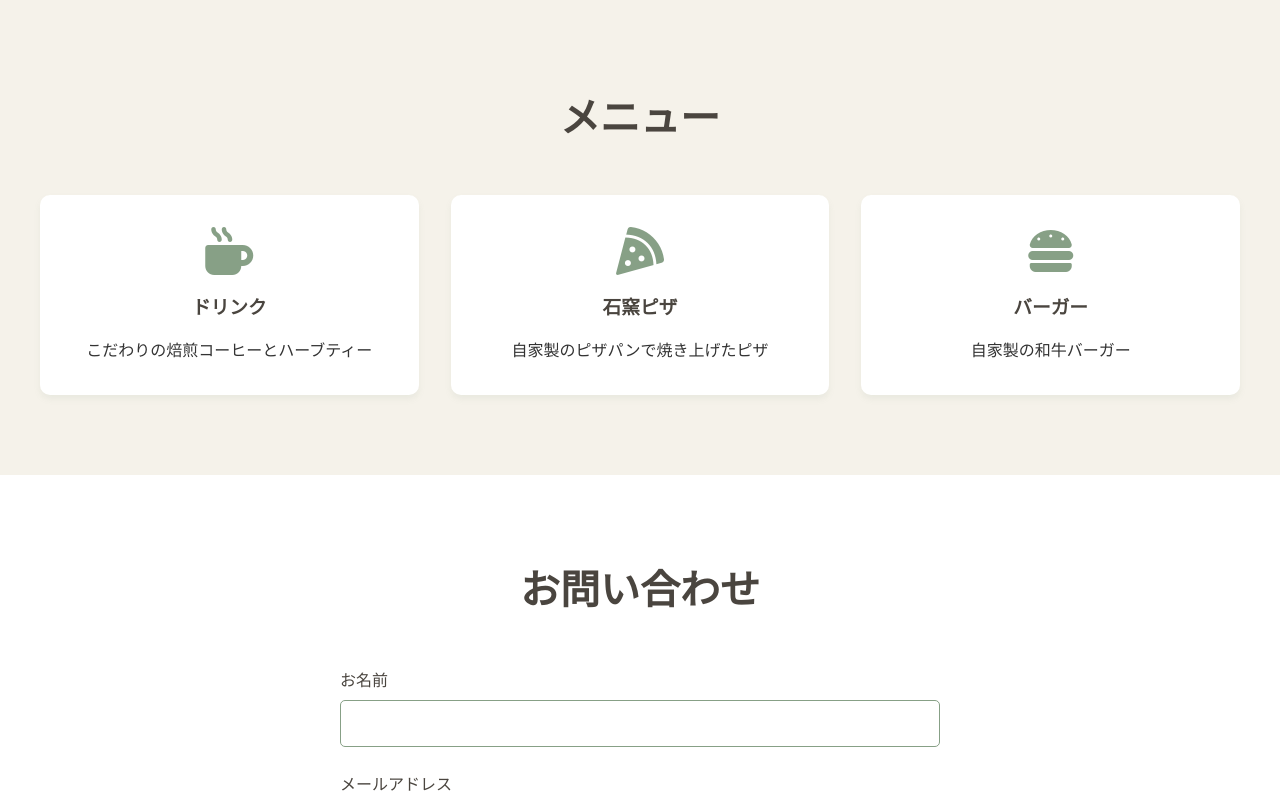
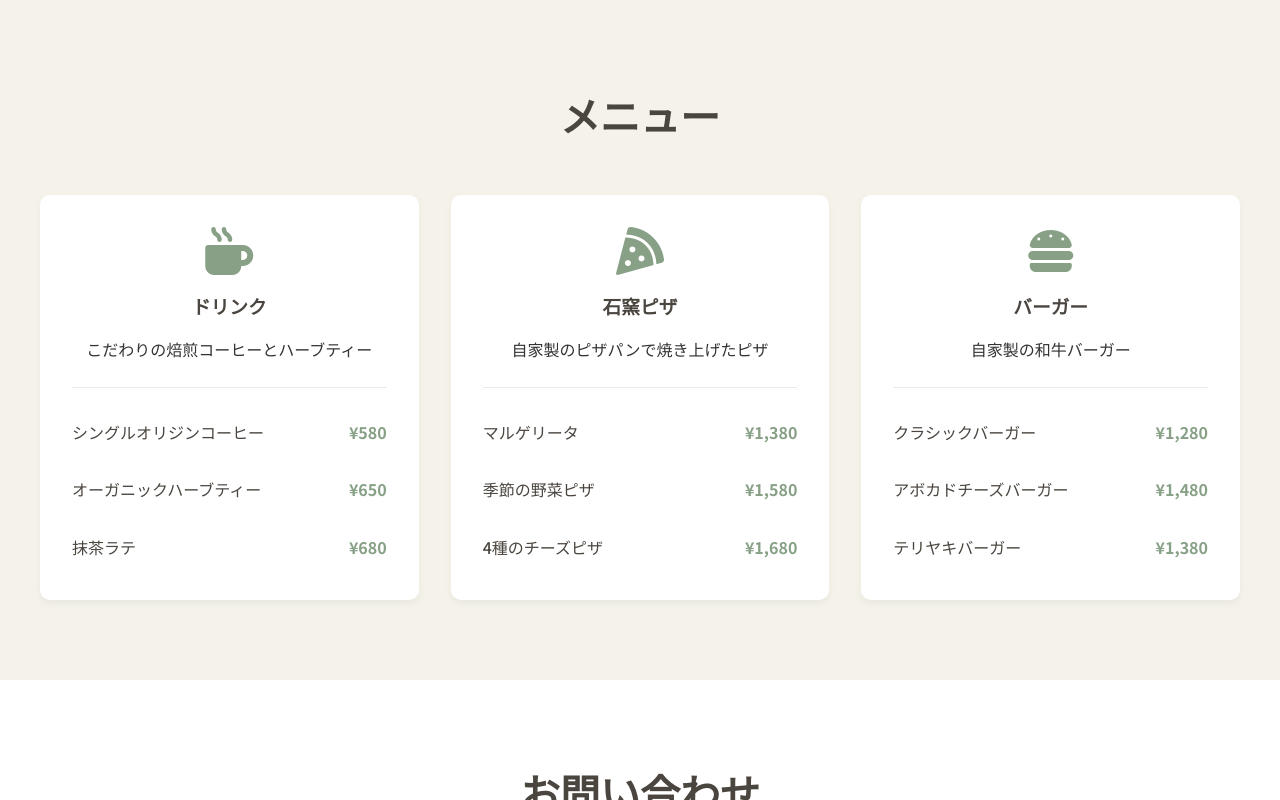
Before and after one commit to MioT-camp/cafe_lp, a plain HTML site: page index.html in a window 1280 px wide. Shown: the part 1930-2730 px from the top of the page. Drawn offline with Linux system fonts and the light colour scheme.

Commit message:
エフェクトを修正

```diff
--- a/css/styles.css
+++ b/css/styles.css
@@ -150,11 +150,32 @@ h2 {
     border-radius: 10px;
     text-align: center;
     box-shadow: 0 4px 6px rgba(135, 160, 134, 0.1);
-    transition: transform 0.3s ease;
+    transition: all 0.4s cubic-bezier(0.165, 0.84, 0.44, 1);
+    position: relative;
+    top: 0;
 }
 
 .feature-card:hover {
-    transform: translateY(-5px);
+    transform: translateY(-10px);
+    box-shadow: 0 10px 20px rgba(135, 160, 134, 0.2);
+    background-color: #FFFFFF;
+}
+
+.feature-card::after {
+    content: "";
+    position: absolute;
+    top: 0;
+    left: 0;
+    width: 100%;
+    height: 100%;
+    border-radius: 10px;
+    opacity: 0;
+    box-shadow: 0 15px 25px rgba(135, 160, 134, 0.3);
+    transition: all 0.4s cubic-bezier(0.165, 0.84, 0.44, 1);
+}
+
+.feature-card:hover::after {
+    opacity: 1;
 }
 
 .feature-card i {
@@ -217,22 +238,81 @@ h2 {
     border-radius: 10px;
     text-align: center;
     box-shadow: 0 4px 6px rgba(135, 160, 134, 0.1);
-    transition: transform 0.3s ease;
+    transition: all 0.4s cubic-bezier(0.165, 0.84, 0.44, 1);
+    position: relative;
+    top: 0;
 }
 
 .menu-card:hover {
-    transform: scale(1.05);
+    transform: translateY(-10px) scale(1.02);
+    box-shadow: 0 10px 20px rgba(135, 160, 134, 0.2);
+}
+
+.menu-card::after {
+    content: "";
+    position: absolute;
+    top: 0;
+    left: 0;
+    width: 100%;
+    height: 100%;
+    border-radius: 10px;
+    opacity: 0;
+    box-shadow: 0 15px 25px rgba(135, 160, 134, 0.3);
+    transition: all 0.4s cubic-bezier(0.165, 0.84, 0.44, 1);
+    z-index: -1;
+}
+
+.menu-card:hover::after {
+    opacity: 1;
+}
+
+.menu-card:hover .menu-items {
+    border-top-color: rgba(135, 160, 134, 0.4);
+}
+
+.menu-card:hover i {
+    transform: translateY(-5px);
+    color: var(--dark-sage-green);
 }
 
 .menu-card i {
     font-size: 3rem;
     color: var(--sage-green);
     margin-bottom: 1rem;
+    transition: all 0.4s cubic-bezier(0.165, 0.84, 0.44, 1);
 }
 
 .menu-card h3 {
     color: var(--dark-brown);
     margin-bottom: 1rem;
+}
+
+.menu-items {
+    margin-top: 1.5rem;
+    padding-top: 1.5rem;
+    border-top: 1px solid rgba(135, 160, 134, 0.2);
+}
+
+.menu-item {
+    display: flex;
+    justify-content: space-between;
+    align-items: center;
+    margin-bottom: 1rem;
+    padding: 0.5rem 0;
+}
+
+.menu-item:last-child {
+    margin-bottom: 0;
+}
+
+.item-name {
+    color: var(--dark-brown);
+    font-weight: 500;
+}
+
+.item-price {
+    color: var(--sage-green);
+    font-weight: 700;
 }
 
 /* お問い合わせフォーム */
--- a/index.html
+++ b/index.html
@@ -37,7 +37,7 @@
         <div class="hero-content">
             <h1>Green Cafe</h1>
             <p>森の湖畔のくつろぎカフェ</p>
-            <p class="hero-description">野鳥と湖の景色を感じることができる緑に囲まれたカフェです。</p>
+            <p class="hero-description">野鳥と湖の景色を感じることができる緑に囲まれたカフェです</p>
             <a href="#menu" class="cta-button">メニューを見る</a>
         </div>
     </section>
@@ -84,16 +84,58 @@
                 <i class="fa-solid fa-mug-hot"></i>
                 <h3>ドリンク</h3>
                 <p>こだわりの焙煎コーヒーとハーブティー</p>
+                <div class="menu-items">
+                    <div class="menu-item">
+                        <span class="item-name">シングルオリジンコーヒー</span>
+                        <span class="item-price">¥580</span>
+                    </div>
+                    <div class="menu-item">
+                        <span class="item-name">オーガニックハーブティー</span>
+                        <span class="item-price">¥650</span>
+                    </div>
+                    <div class="menu-item">
+                        <span class="item-name">抹茶ラテ</span>
+                        <span class="item-price">¥680</span>
+                    </div>
+                </div>
             </div>
             <div class="menu-card">
                 <i class="fa-solid fa-pizza-slice"></i>
                 <h3>石窯ピザ</h3>
                 <p>自家製のピザパンで焼き上げたピザ</p>
+                <div class="menu-items">
+                    <div class="menu-item">
+                        <span class="item-name">マルゲリータ</span>
+                        <span class="item-price">¥1,380</span>
+                    </div>
+                    <div class="menu-item">
+                        <span class="item-name">季節の野菜ピザ</span>
+                        <span class="item-price">¥1,580</span>
+                    </div>
+                    <div class="menu-item">
+                        <span class="item-name">4種のチーズピザ</span>
+                        <span class="item-price">¥1,680</span>
+                    </div>
+                </div>
             </div>
             <div class="menu-card">
                 <i class="fa-solid fa-burger"></i>
                 <h3>バーガー</h3>
                 <p>自家製の和牛バーガー</p>
+                <div class="menu-items">
+                    <div class="menu-item">
+                        <span class="item-name">クラシックバーガー</span>
+                        <span class="item-price">¥1,280</span>
+                    </div>
+                    <div class="menu-item">
+                        <span class="item-name">アボカドチーズバーガー</span>
+                        <span class="item-price">¥1,480</span>
+                    </div>
+                    <div class="menu-item">
+                        <span class="item-name">テリヤキバーガー</span>
+                        <span class="item-price">¥1,380</span>
+                    </div>
+                </div>
             </div>
         </div>
     </section>
```
